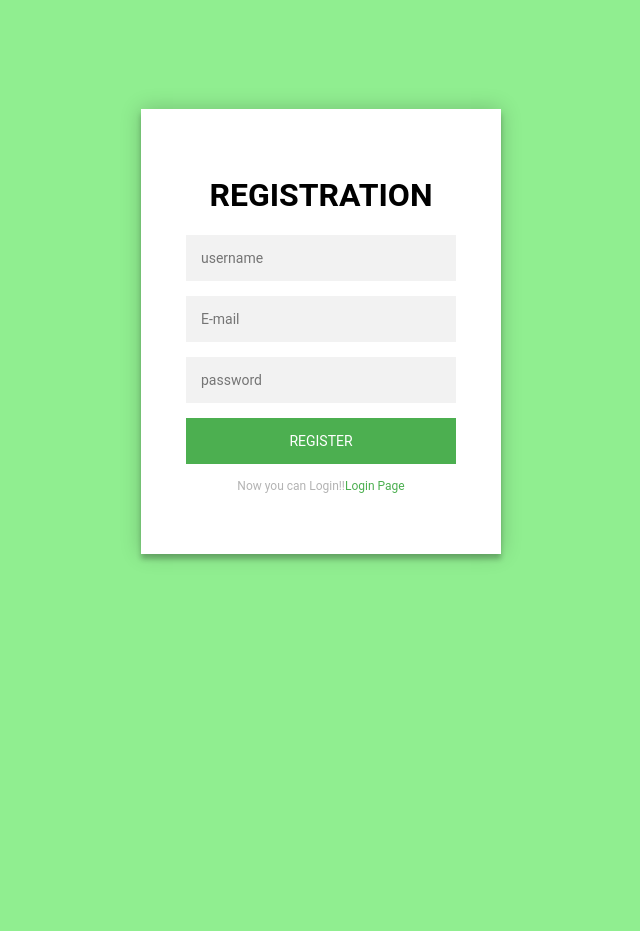
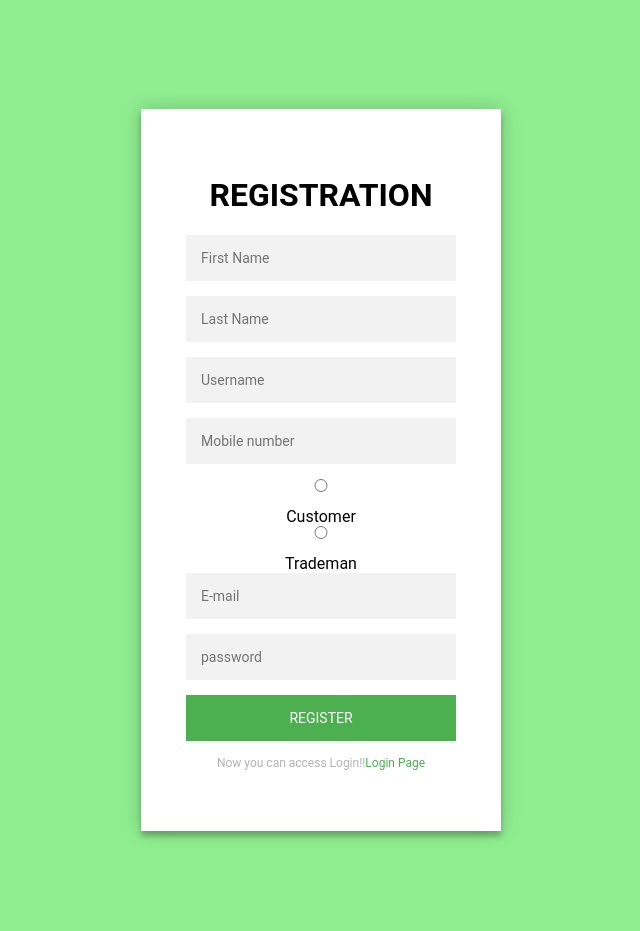
Before and after one commit to nikunj0777/comp606A2, a PHP site: page /Registration.php in a window 1280 px wide. Shown: the whole page, without its empty margins (319-959 px from the left). Before the commit the page ends 563 px from the top, so only its background shows below. Run offline with PHP 8.4, Linux system fonts and the light colour scheme; a stand-in replaces the project's code that opens the database connection.

Commit message:
Update Registration.php

```diff
--- a/Registration.php
+++ b/Registration.php
@@ -1,12 +1,6 @@
-<?php
-//database connection execute
-include_once('connect.php');
-?>
-
 <html>
 <head>
-
-  <link rel="stylesheet" type="text/css" href="Style.css">
+   <link rel="stylesheet" type="text/css" href="Style.css">
 
 <title>Registration</title>
 <body>
@@ -14,9 +8,13 @@ include_once('connect.php');
   <div class="form">
      <h1 class="register"> REGISTRATION </h1>
 
-     <form class="login-form" method="post">
-
-       <input type="text" name="username" placeholder="username" required/>
+     <form action="form_action_files/registration.php" class="login-form" method="post">
+       <input type="text" name="first_name" placeholder="First Name" required/>
+       <input type="text" name="last_name" placeholder="Last Name" required/>
+       <input type="text" name="username" placeholder="Username" required/>
+       <input type="text" name="mob_number" class="form-control" placeholder="Mobile number">
+       <label><input type="radio" name="user_type" class="radio-inline" value="customer" required> Customer</label>
+			 <label><input type="radio" name="user_type" class="radio-inline" value="trademan" required> Trademan</label>
 
        <input type="email" name="email" placeholder="E-mail" required/>
 
@@ -24,7 +22,7 @@ include_once('connect.php');
 
        <button name="login" type="login">REGISTER</button>
 
-       <p class="message">Now you can Login!!<a href="Login.php">Login Page</a></p>
+       <p class="message">Now you can access Login!!<a href="Login.php">Login Page</a></p>
 
     </form>
   </div>
```
